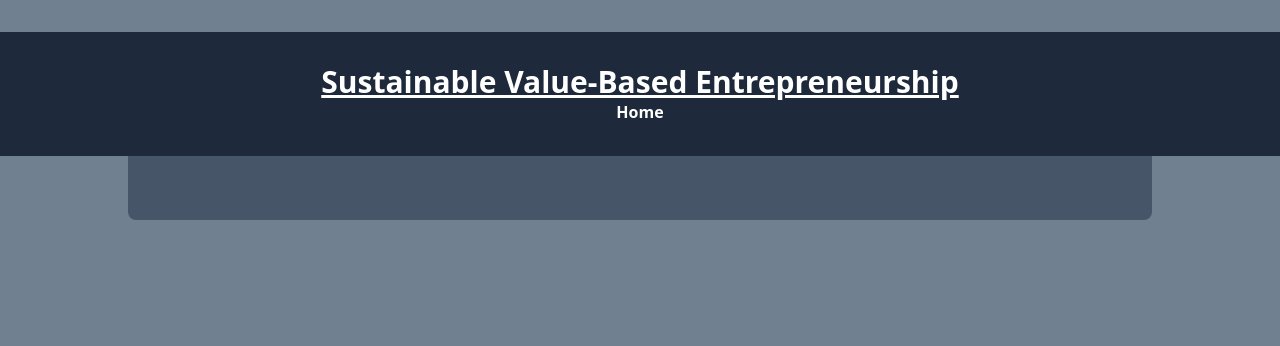
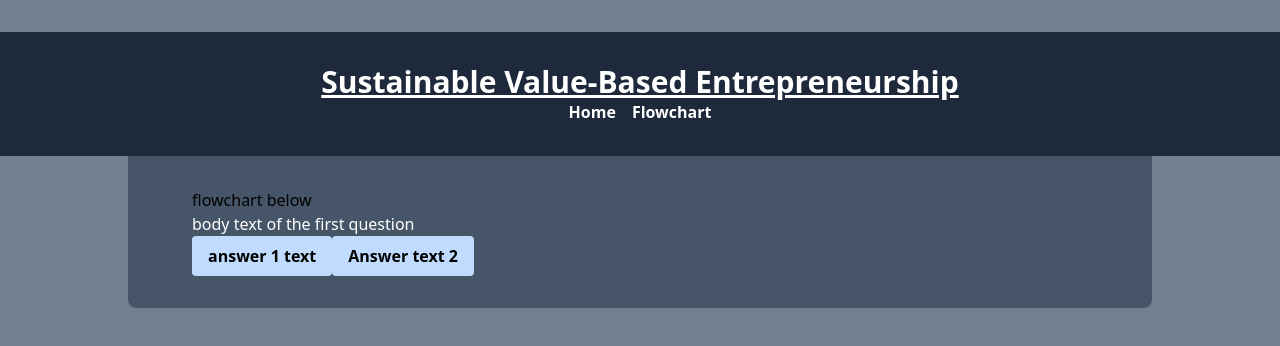
Before and after one commit to Shadania/svbe_flowchart, a React (Create React App) app in the folder site/: page /svbe_flowchart/flowchart in a window 1280 px wide. Shown: the top 346 px of the page. Built offline with nearby package versions, Linux system fonts and the light colour scheme.

Commit message:
flowchart in react

```diff
--- a/site/src/App.js
+++ b/site/src/App.js
@@ -9,6 +9,7 @@ import {
 import Header from "./elements/Header.js";
 
 import Home from './pages/Home.js';
+import Flowchart from './pages/Flowchart.js'
 
 function App() {
    return (
@@ -21,6 +22,7 @@ function App() {
             <div className="bg-slate-600 mx-8 py-8 px-8 lg:mx-16 lg:px-16 xl:mx-32 2xl:mx-64 rounded-b-lg">
                 <Routes>
                     <Route path="/svbe_flowchart/" element={<Home />} />
+                    <Route path="/svbe_flowchart/flowchart" element={<Flowchart />} />
                 </Routes>
             </div>
         </Router>
--- /dev/null
+++ b/site/src/data/flowchart.json
@@ -0,0 +1,42 @@
+{
+    "initialState": "q1",
+    "states": {
+        "q1": {
+            "bodyText": "body text of the first question",
+            "type": "multipleChoice",
+            "choices": [
+                {
+                    "text": "answer 1 text",
+                    "goesTo": "q2"
+                },
+                {
+                    "text": "Answer text 2",
+                    "goesTo": "q3"
+                }
+            ]
+        },
+        "q2": {
+            "bodyText": "body text of the second question",
+            "type": "information",
+            "goesTo": "q3"
+        },
+        "q3": {
+            "bodyText": "Indicate how tired you are of this questionnaire by now",
+            "type": "range",
+            "choices": [
+                {
+                    "value": 1,
+                    "goesTo": "final_marketing"
+                },
+                {
+                    "value": 2,
+                    "goesTo": "final_marketing"
+                }
+            ]
+        },
+        "final_marketing": {
+            "bodyText": "Body text of the marketing guideline",
+            "type": "final"
+        }
+    }
+}
--- /dev/null
+++ b/site/src/elements/Answer.js
@@ -0,0 +1,30 @@
+
+function Answer(props) {
+    /*
+    function clicked() {
+        props.onClick(props.text)
+    }
+
+    return (
+        <button
+            className="bg-blue-200 hover:bg-blue-400 text-black font-bold py-2 px-4 rounded"
+            onClick={clicked}>
+            {props.text}
+        </button>
+    )
+    */
+    function onClick() {
+        props.onClick(props.data.goesTo)
+    }
+
+   return (
+    <button
+        className="bg-blue-200 hover:bg-blue-400 text-black font-bold py-2 px-4 rounded"
+        onClick={onClick}
+    >
+        {props.data.text}
+    </button>
+   )
+}
+
+export default Answer;
--- /dev/null
+++ b/site/src/elements/Flowchart.js
@@ -0,0 +1,62 @@
+import Answer from '../elements/Answer.js'
+import data from '../data/flowchart.json'
+import React from "react";
+
+function renderAnswers(qData, onClick) {
+    console.log(qData['type'])
+    switch(qData['type']) {
+        case 'multipleChoice':
+            return qData['choices'].map(
+                choice =>
+                <Answer key={choice['text']} data={choice} onClick={onClick}/>
+            )
+        case 'information':
+            return (
+                <Answer data={{'text': 'Ok', 'goesTo':qData['goesTo']}} onClick={onClick} />
+            )
+        case 'range':
+            return qData['choices'].map(
+                choice =>
+                <Answer key={choice['value']} data={{'text': choice['value'].toString(), 'goesTo': choice['goesTo']}} onClick={onClick} />
+            )
+        case 'final':
+            return (<p>Done with the flowchart!</p>)
+        default:
+            console.log('unhandled question type: ' + qData['type'])
+            break;
+    }
+}
+
+class Flowchart extends React.Component {
+    constructor(props) {
+        super(props)
+        this.state = {
+            currentQ: data['initialState']
+        }
+        console.log(this.state.currentQ)
+
+    }
+
+    nextQuestion = (new_q_id) => {
+        console.log(new_q_id)
+        this.setState({
+            currentQ: new_q_id
+        })
+    }
+
+    render() {
+        return (
+            <div className="text-white" id="question_div">
+                <p>{data['states'][this.state.currentQ]['bodyText']}</p>
+                <div>
+                    {renderAnswers(data['states'][this.state.currentQ], this.nextQuestion)}
+                </div>
+            </div>
+        )
+    }
+    /*
+
+    */
+}
+
+export default Flowchart;
--- a/site/src/elements/Header.js
+++ b/site/src/elements/Header.js
@@ -8,8 +8,9 @@ function Header() {
                 Sustainable Value-Based Entrepreneurship
             </h1>
             <nav className="mx-4 flex justify-center">
-                <div class='flex flex-row'>
+                <div className='flex flex-row'>
                     <HeaderLink url='/svbe_flowchart/' text='Home' />
+                    <HeaderLink url='/svbe_flowchart/flowchart' text='Flowchart' />
                 </div>
             </nav>
         </header>
--- a/site/src/elements/HeaderLink.js
+++ b/site/src/elements/HeaderLink.js
@@ -3,7 +3,7 @@ import {Link} from "react-router-dom";
 
 function HeaderLink(props) {
     return (
-        <div class='text-white mx-2 font-bold'>
+        <div className='text-white mx-2 font-bold'>
             <Link to={props.url}>{props.text}</Link>
         </div>
     )
--- /dev/null
+++ b/site/src/pages/Flowchart.js
@@ -0,0 +1,12 @@
+import FlowchartElement from '../elements/Flowchart.js'
+
+function Flowchart() {
+    return (
+        <div>
+            <p>flowchart below</p>
+            <FlowchartElement />
+        </div>
+    )
+}
+
+export default Flowchart;
```
Also changed, not shown: 1 other file (tests, documents, lock files or other folders).
